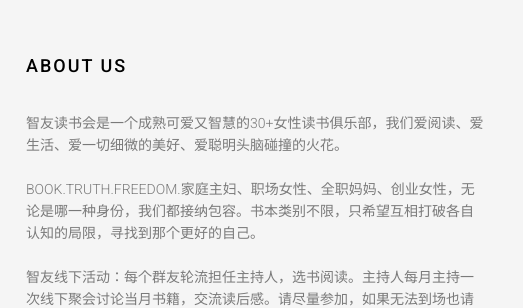
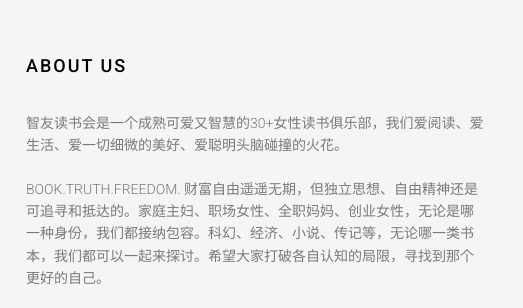
Before and after one commit to nny99/ZHI, a plain HTML site: page demo/about.html in a window 1280 px wide. Shown: the top 308 px of the page, 757-1280 px from the left. Drawn offline with Linux system fonts and the light colour scheme; files whose address does not match are found by name.

```diff
--- a/demo/about.html
+++ b/demo/about.html
@@ -84,7 +84,7 @@
 					<div class="col-md-6 animate-box" data-animate-effect="fadeInLeft">
 						<h2 class="fh5co-heading">About Us</h2>
 						<p>智友读书会是一个成熟可爱又智慧的30+女性读书俱乐部，我们爱阅读、爱生活、爱一切细微的美好、爱聪明头脑碰撞的火花。</p>
-						<p>BOOK.TRUTH.FREEDOM.家庭主妇、职场女性、全职妈妈、创业女性，无论是哪一种身份，我们都接纳包容。书本类别不限，只希望互相打破各自认知的局限，寻找到那个更好的自己。</p>
+						<p>BOOK.TRUTH.FREEDOM. 财富自由遥遥无期，但独立思想、自由精神还是可追寻和抵达的。家庭主妇、职场女性、全职妈妈、创业女性，无论是哪一种身份，我们都接纳包容。科幻、经济、小说、传记等，无论哪一类书本，我们都可以一起来探讨。希望大家打破各自认知的局限，寻找到那个更好的自己。</p>
 						<p>智友线下活动：每个群友轮流担任主持人，选书阅读。主持人每月主持一次线下聚会讨论当月书籍，交流读后感。请尽量参加，如果无法到场也请安排参加线上讨论。</p>
 					</div>
 				</div>
```
Also changed, not shown: 3 other files.
